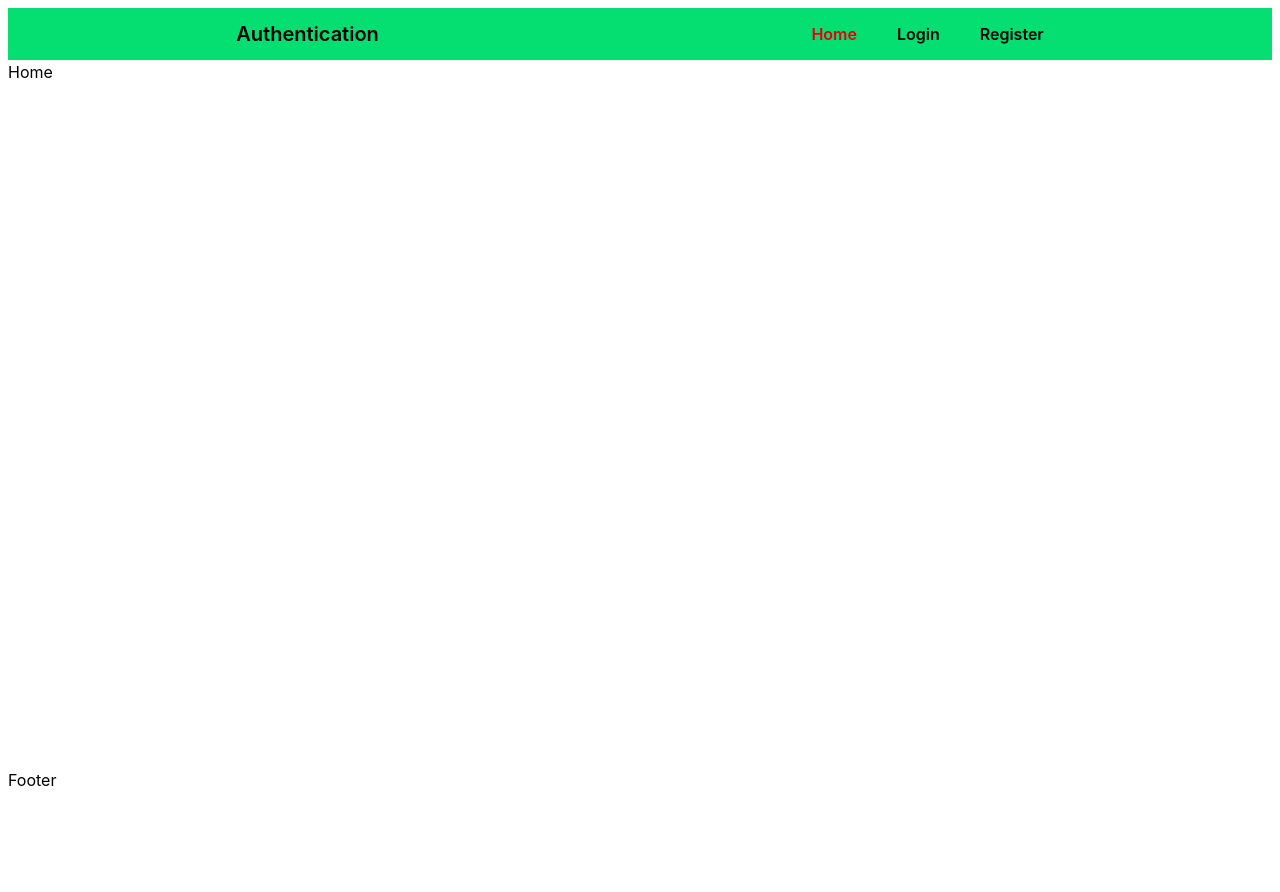
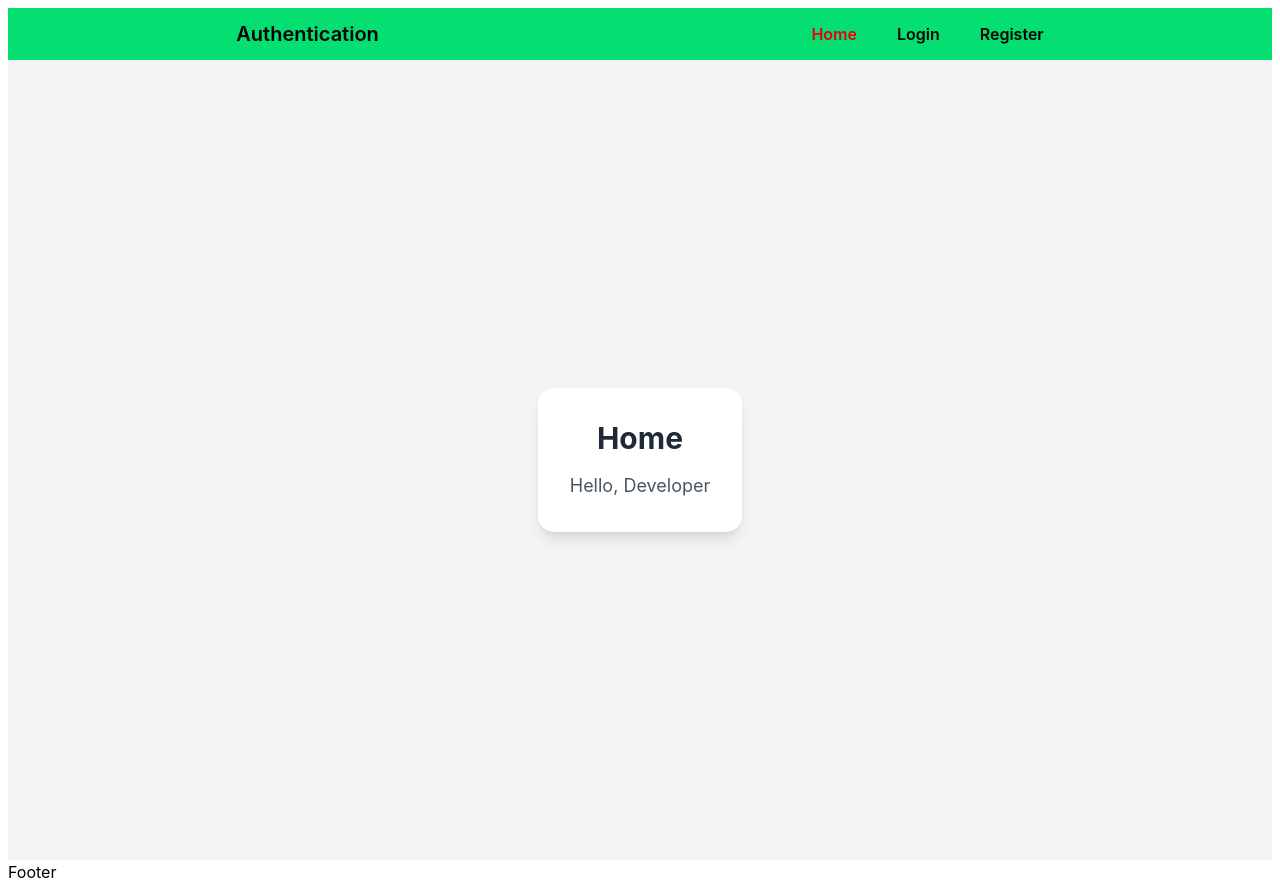
Before and after one commit to SohanAchhami54/Authentication_and_Authorization, a React app in the folder frontend/: page / in a window 1280 px wide. Before the commit the page ends 800 px from the top, so only its background shows below. Built offline with nearby package versions, Linux system fonts and the light colour scheme; no server answers; the HTML template or start-up script is replaced by a standard one.

Commit message:
feat(home): add home page

```diff
--- a/frontend/src/pages/Home.jsx
+++ b/frontend/src/pages/Home.jsx
@@ -1,9 +1,19 @@
 import React from 'react'
+import { useApp } from '../context/context'
 
 const Home = () => {
+  const { user } = useApp()
   return (
-    <div>
-      <h1>Home</h1>
+    <div className="min-h-screen flex flex-col justify-center items-center bg-gray-100">
+      <div className="bg-white shadow-lg rounded-2xl p-8 text-center">
+        <h1 className="text-3xl font-bold text-gray-800 mb-4">
+          Home
+        </h1>
+
+        <span className="text-lg text-gray-600">
+          Hello, <span className="font-semibold text-blue-600">{user?.name}</span> Developer
+        </span>
+      </div>
     </div>
   )
 }
```
